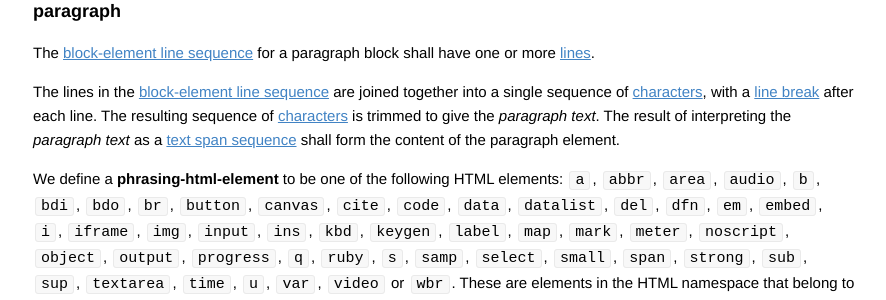
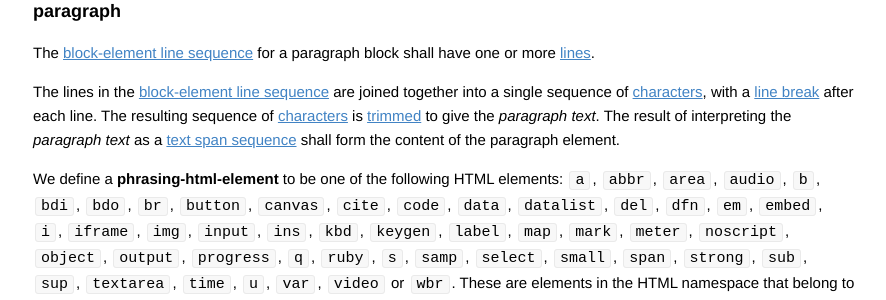
Before and after one commit to vfmd/vfmd-spec, a Jekyll site: the page built from specification.md, in a window 1280 px wide and 900 px high, scrolled down 22940 px. Shown: the part 153-453 px from the top of the window, without its empty margins (196-1082 px from the left). Built offline with Jekyll 4.4.1, drawn with Linux system fonts in a browser that asks for light colours; Markdown is read by kramdown in place of the engine named in the settings.

```diff
--- a/specification.md
+++ b/specification.md
@@ -1486,9 +1486,9 @@ one or more [lines].
 
 The lines in the [block-element line sequence] are joined together into
 a single sequence of [characters], with a [line break] after each line.
-The resulting sequence of [characters] is trimmed to give the _paragraph text_.
-The result of interpreting the _paragraph text_ as a [text span
-sequence] shall form the content of the paragraph element.
+The resulting sequence of [characters] is [trimmed] to give the
+_paragraph text_. The result of interpreting the _paragraph text_ as a
+[text span sequence] shall form the content of the paragraph element.
 
 <span id="phrasing-html-element"> We define a **phrasing-html-element**
 to be one of the following HTML elements:</span> `a`, `abbr`, `area`,
```
